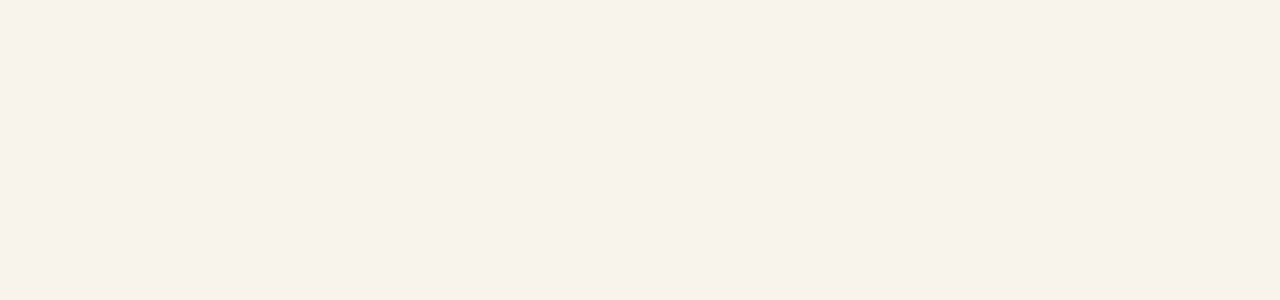
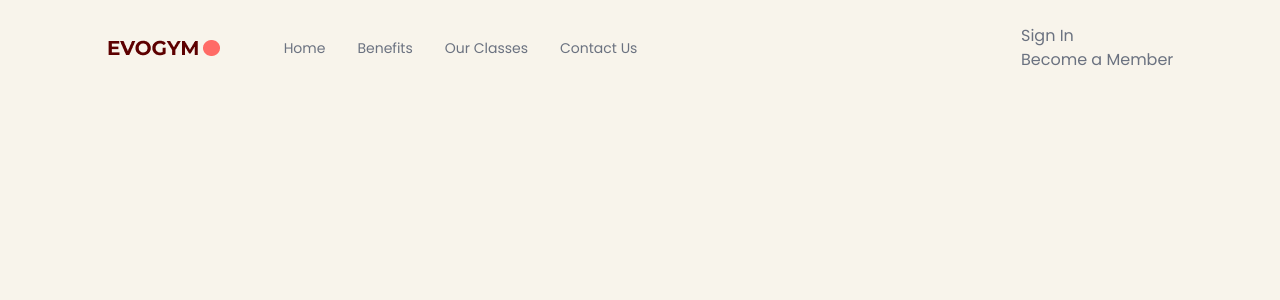
Before and after one commit to yusuffikri/barasuara-typescript, a React (Vite) app: page / in a window 1280 px wide. Shown: the top 300 px of the page. Built offline with nearby package versions, Linux system fonts and the light colour scheme.

Commit message:
navbar update

```diff
--- a/src/sections/navbar/index.tsx
+++ b/src/sections/navbar/index.tsx
@@ -8,8 +8,28 @@
     const flexBetween = "flex items-center justify-between";
 
   return <nav>
-    <div className={`${flexBetween} fixe top-0 z-30 w-full py-6`}>
+    <div className={`${flexBetween} fixed top-0 z-30 w-full py-6`}>
+        <div className={`${flexBetween} mx-auto w-5/6`}>
+            <div className={`${flexBetween} w-full gap-16`}>
+                {/* Left Side */}
+                <img src={Logo} />
 
+                {/* Right Side */}
+                <div className={`${flexBetween} w-full`}>
+                    <div className={`${flexBetween} gap-8 text-sm`} >
+                        <p>Home</p>
+                        <p>Benefits</p>
+                        <p>Our Classes</p>
+                        <p>Contact Us</p>
+                    </div>
+                    <div>
+                        <p>Sign In</p>
+                        <button>Become a Member</button>
+
+                    </div>
+                </div>
+            </div>
+        </div>
     </div>
   </nav>
 
```
